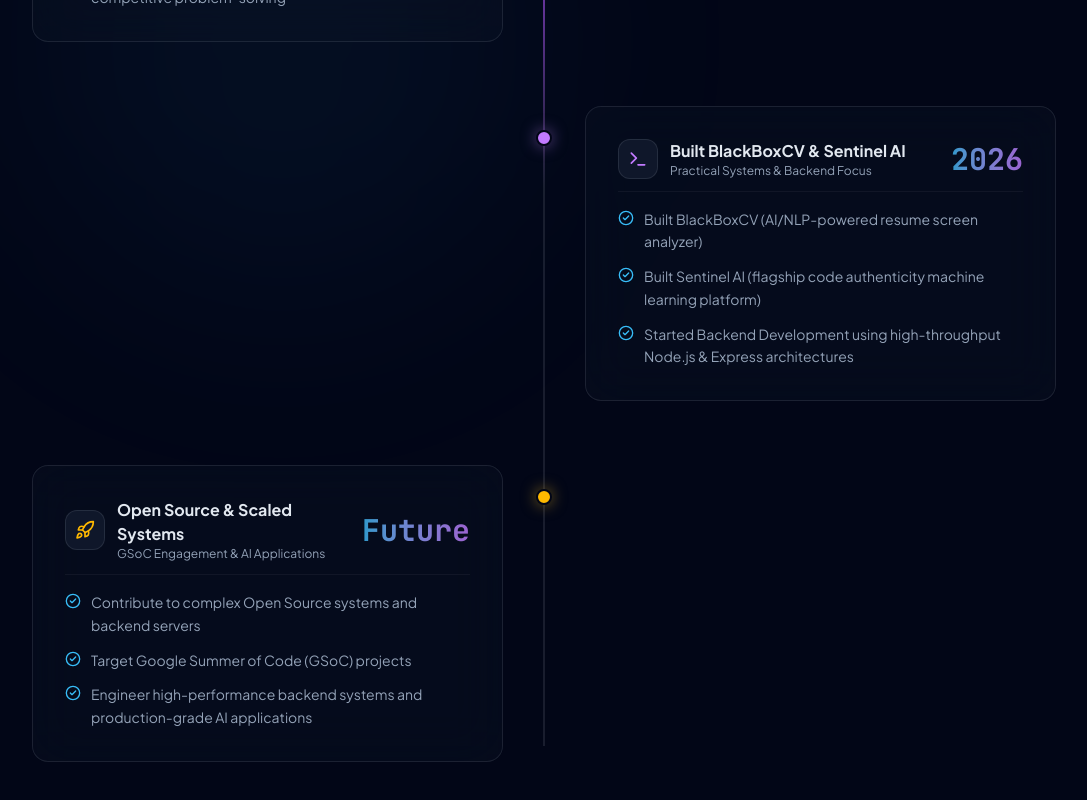
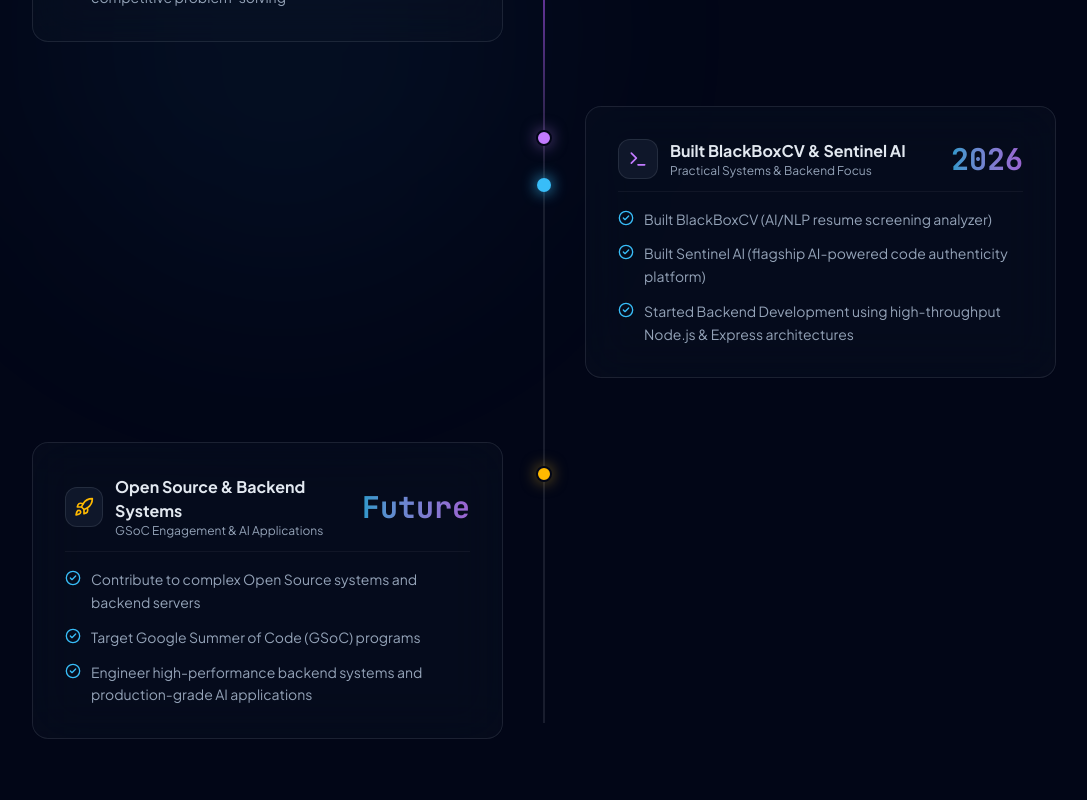
Before and after one commit to AnujMishra301/anuj-new-portfolio, a React (Vite) app: page / in a window 1280 px wide. Shown: the part 6342-7142 px from the top of the page, without its empty margins (96-1183 px from the left). Built offline with nearby package versions, Linux system fonts and the light colour scheme.

Commit message:
Integrated scroll-riding glowing active orb on vertical timeline

```diff
--- a/src/sections/Timeline.tsx
+++ b/src/sections/Timeline.tsx
@@ -23,6 +23,9 @@
 
   // Transform the scaleY of the drawing path
   const scaleY = useTransform(scrollYProgress, [0.05, 0.85], [0, 1])
+
+  // Transform the top position of the glowing scroll-riding orb
+  const orbTop = useTransform(scrollYProgress, [0.05, 0.85], ["0%", "100%"])
 
   const entries: TimelineEntry[] = [
     {
@@ -57,8 +60,8 @@
       subtitle: "Practical Systems & Backend Focus",
       icon: <Terminal className="w-5 h-5 text-purple-400" />,
       bullets: [
-        "Built BlackBoxCV (AI/NLP-powered resume screen analyzer)",
-        "Built Sentinel AI (flagship code authenticity machine learning platform)",
+        "Built BlackBoxCV (AI/NLP resume screening analyzer)",
+        "Built Sentinel AI (flagship AI-powered code authenticity platform)",
         "Started Backend Development using high-throughput Node.js & Express architectures",
       ],
       accent: "purple",
@@ -66,12 +69,12 @@
     },
     {
       year: "Future",
-      title: "Open Source & Scaled Systems",
+      title: "Open Source & Backend Systems",
       subtitle: "GSoC Engagement & AI Applications",
       icon: <Rocket className="w-5 h-5 text-amber-400" />,
       bullets: [
         "Contribute to complex Open Source systems and backend servers",
-        "Target Google Summer of Code (GSoC) projects",
+        "Target Google Summer of Code (GSoC) programs",
         "Engineer high-performance backend systems and production-grade AI applications",
       ],
       accent: "yellow",
@@ -151,6 +154,12 @@
             className="absolute left-4 md:left-1/2 -translate-x-[1px] top-4 bottom-4 w-[2px] bg-gradient-to-b from-accent via-purple-500 to-transparent"
           />
 
+          {/* Cinematic scroll-riding glowing orb */}
+          <motion.div
+            style={{ top: orbTop }}
+            className="absolute left-4 md:left-1/2 -translate-x-1/2 w-3.5 h-3.5 rounded-full bg-accent shadow-[0_0_15px_#38bdf8] z-30 pointer-events-none"
+          />
+
           {/* Staggered Timeline entries */}
           <motion.div
             variants={containerVariants}
@@ -168,7 +177,7 @@
                   className={`relative flex flex-col md:flex-row items-stretch ${isEven ? 'md:flex-row-reverse' : ''} gap-8 md:gap-0`}
                 >
                   {/* Glowing Node on the line */}
-                  <div className="absolute left-4 md:left-1/2 -translate-x-1/2 top-6 z-20">
+                  <div className="absolute left-4 md:left-1/2 -translate-x-1/2 top-6 z-25">
                     <motion.div
                       initial={{ scale: 0.5, opacity: 0 }}
                       whileInView={{ scale: 1, opacity: 1 }}
@@ -204,14 +213,14 @@
                         {/* Meta header */}
                         <div className="flex items-center justify-between border-b border-text/5 pb-3">
                           <div className="flex items-center gap-3">
-                            <div className="w-10 h-10 rounded-xl bg-surface border border-text/10 flex items-center justify-center group-hover:border-accent/25 transition-colors duration-300">
+                            <div className="w-10 h-10 rounded-xl bg-surface border border-text/10 flex items-center justify-center group-hover:border-accent/25 group-hover:scale-110 group-hover:rotate-3 transition-all duration-300">
                               {entry.icon}
                             </div>
                             <div className="text-left">
-                              <h3 className="font-bold text-text group-hover:text-accent transition-colors duration-300">
+                              <h3 className="font-bold text-text group-hover:text-accent transition-colors duration-300 text-left">
                                 {entry.title}
                               </h3>
-                              <p className="text-xs text-muted">
+                              <p className="text-xs text-muted text-left">
                                 {entry.subtitle}
                               </p>
                             </div>
```
